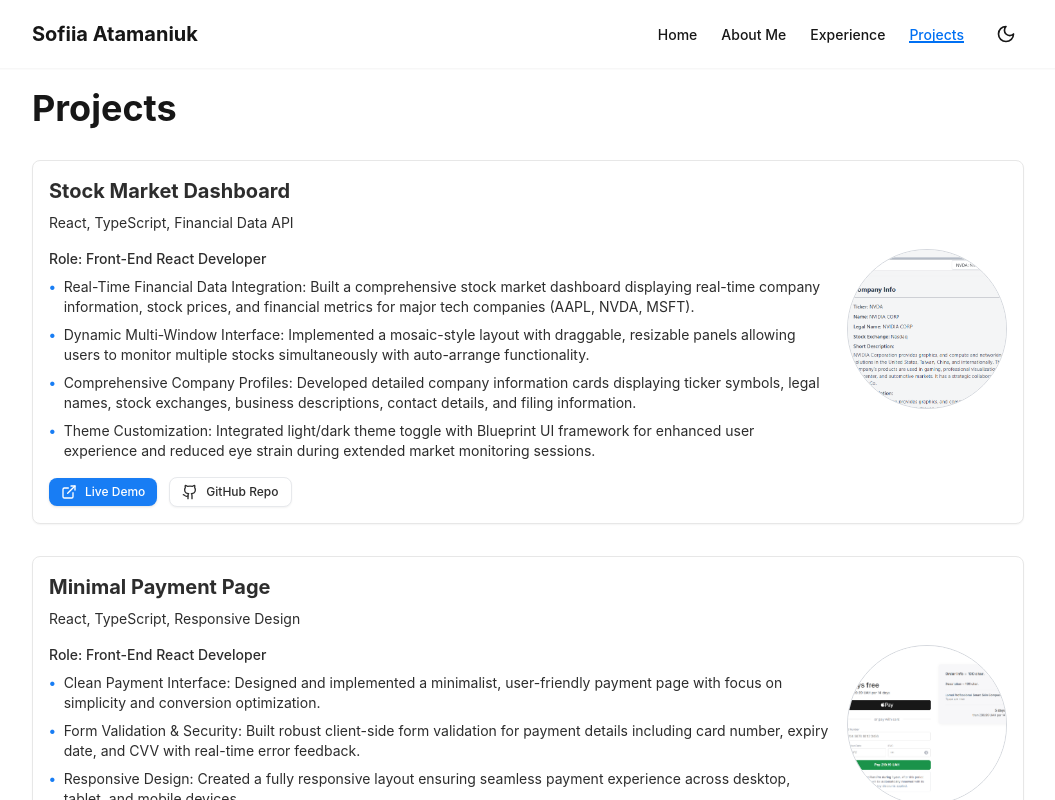
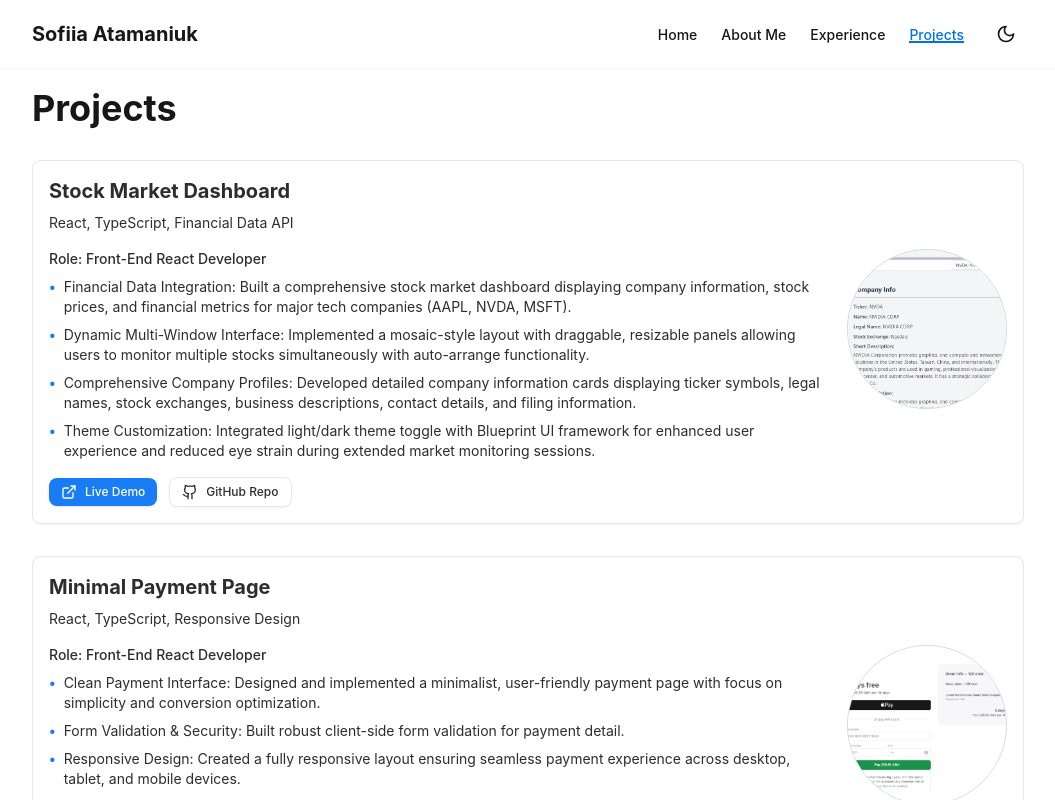
Before and after one commit to atamaniuksofiia/portfolio, a Next.js app: page /projects in a window 1280 px wide. Shown: the top 800 px of the page, without its empty margins (112-1167 px from the left). Built offline with nearby package versions, Linux system fonts and the light colour scheme.

Commit message:
fix: update projects

```diff
--- a/src/app/page.tsx
+++ b/src/app/page.tsx
@@ -22,14 +22,16 @@ export default function HomePage() {
           <p className="text-base md:text-lg text-muted-foreground leading-relaxed">
             Full-stack developer specializing in <strong>TypeScript</strong>,{" "}
             <strong>React</strong>, <strong>Next.js</strong>, and{" "}
-            <strong>NestJS</strong>. Skilled in <strong>PostgreSQL</strong>,{" "}
-            <strong>TypeORM</strong>, state management, and cloud deployments.
+            <strong>NestJS</strong>. Experienced in building production-ready
+            applications with <strong>PostgreSQL</strong>, state management, and
+            cloud deployments.
           </p>
 
           <p className="text-base md:text-lg text-muted-foreground leading-relaxed">
             I leverage <strong>AI-driven development</strong> to accelerate
             feature delivery. Strong background in{" "}
-            <strong>API development</strong> and third-party integrations.
+            <strong>API development</strong>, database design, and third-party
+            integrations (<strong>Stripe</strong>, <strong>SendGrid</strong>).
           </p>
 
           <p className="text-base md:text-lg text-muted-foreground leading-relaxed">
--- a/src/app/projects/page.tsx
+++ b/src/app/projects/page.tsx
@@ -32,10 +32,10 @@ export default function ProjectsPage() {
                 <li className="flex items-start gap-2">
                   <span className="text-primary font-bold">•</span>
                   <span>
-                    Real-Time Financial Data Integration: Built a comprehensive
-                    stock market dashboard displaying real-time company
-                    information, stock prices, and financial metrics for major
-                    tech companies (AAPL, NVDA, MSFT).
+                    Financial Data Integration: Built a comprehensive stock
+                    market dashboard displaying company information, stock
+                    prices, and financial metrics for major tech companies
+                    (AAPL, NVDA, MSFT).
                   </span>
                 </li>
                 <li className="flex items-start gap-2">
@@ -130,8 +130,7 @@ export default function ProjectsPage() {
                   <span className="text-primary font-bold">•</span>
                   <span>
                     Form Validation & Security: Built robust client-side form
-                    validation for payment details including card number, expiry
-                    date, and CVV with real-time error feedback.
+                    validation for payment detail.
                   </span>
                 </li>
                 <li className="flex items-start gap-2">
```
